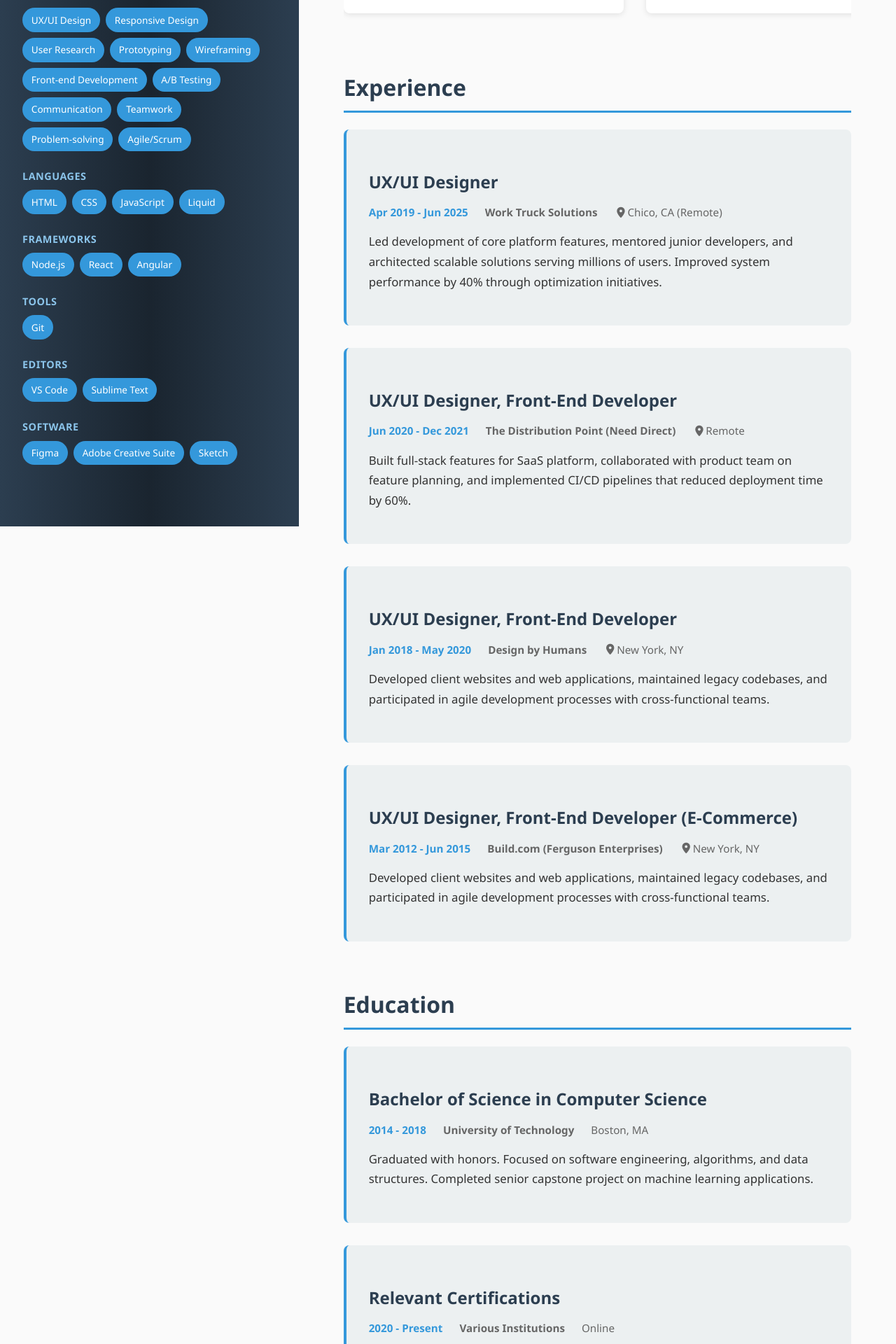
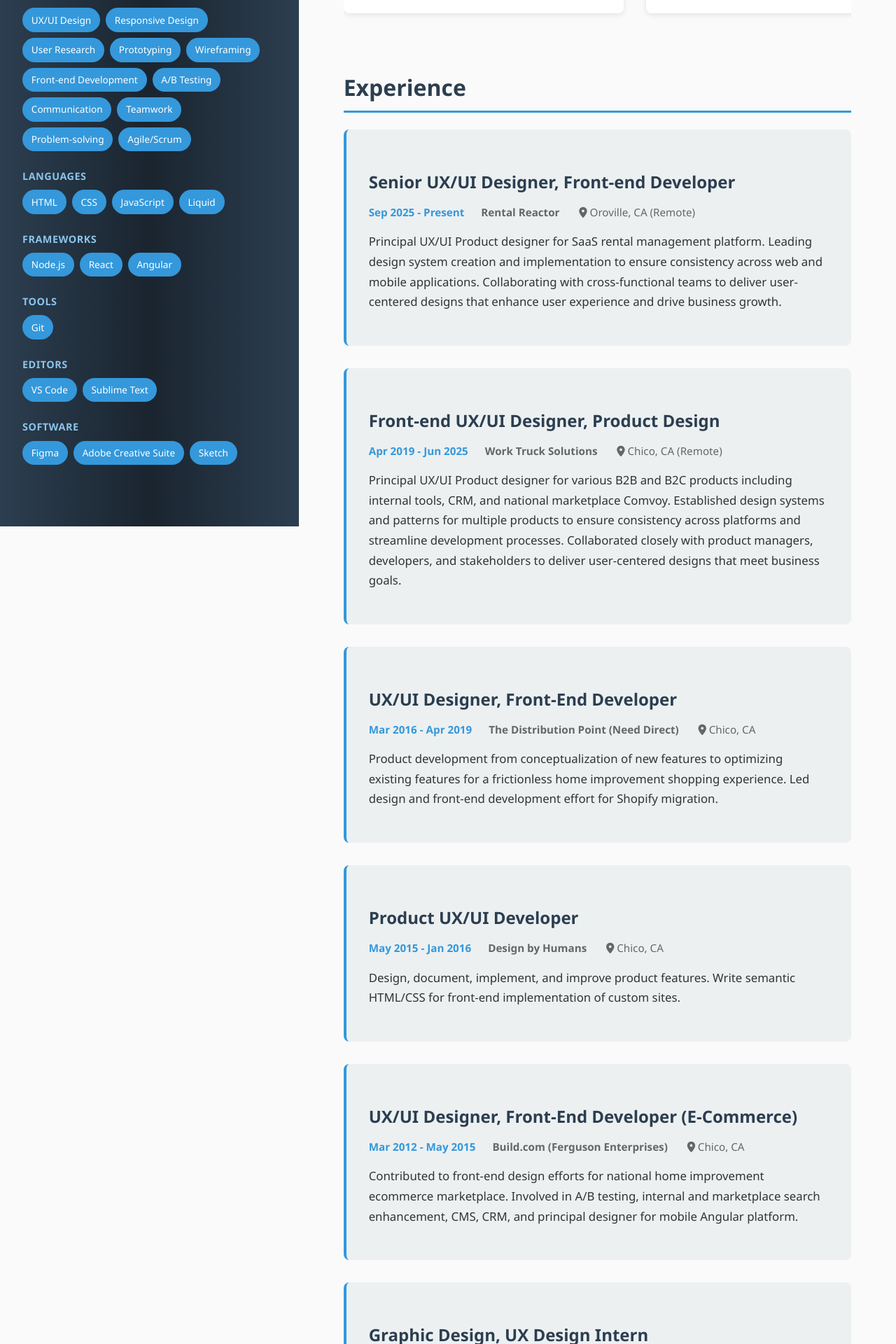
Before and after one commit to johnhirleman/my-portfolio, a Jekyll site: the page built from index.html, in a window 1280 px wide. Shown: the part 883-2803 px from the top of the page at 70% size. Built offline with Jekyll 4.4.1, drawn with Linux system fonts in a browser that asks for light colours; some of the changed text lies outside the part shown.

Commit message:
add experience and education content to index

```diff
--- a/index.html
+++ b/index.html
@@ -49,55 +49,74 @@
     <h2>Experience</h2>
 
     <div class="experience-card">
-        <h3>UX/UI Designer</h3>
+        <h3>Senior UX/UI Designer, Front-end Developer</h3>
+        <div class="experience-meta">
+            <span class="date-range">Sep 2025 - Present</span>
+            <span class="employer">Rental Reactor</span>
+            <span class="location"><i class="fas fa-location-dot"></i> Oroville, CA (Remote)</span>
+        </div>
+        <p>
+            Principal UX/UI Product designer for SaaS rental management platform.  Leading design system creation and implementation to ensure consistency across web and mobile applications.  Collaborating with cross-functional teams to deliver user-centered designs that enhance user experience and drive business growth.
+        </p>
+    </div>
+
+    <div class="experience-card">
+        <h3>Front-end UX/UI Designer, Product Design</h3>
         <div class="experience-meta">
             <span class="date-range">Apr 2019 - Jun 2025</span>
             <span class="employer">Work Truck Solutions</span>
             <span class="location"><i class="fas fa-location-dot"></i> Chico, CA (Remote)</span>
         </div>
         <p>
-            Led development of core platform features, mentored junior developers, and architected
-            scalable solutions serving millions of users. Improved system performance by 40% through
-            optimization initiatives.
+            Principal UX/UI Product designer for various B2B and B2C products including internal tools, CRM, and national marketplace Comvoy.  Established design systems and patterns for multiple products to ensure consistency across platforms and streamline development processes.  Collaborated closely with product managers, developers, and stakeholders to deliver user-centered designs that meet business goals.
         </p>
     </div>
 
     <div class="experience-card">
         <h3>UX/UI Designer, Front-End Developer</h3>
         <div class="experience-meta">
-            <span class="date-range">Jun 2020 - Dec 2021</span>
+            <span class="date-range">Mar 2016 - Apr 2019</span>
             <span class="employer">The Distribution Point (Need Direct)</span>
-            <span class="location"><i class="fas fa-location-dot"></i> Remote</span>
+            <span class="location"><i class="fas fa-location-dot"></i> Chico, CA</span>
         </div>
         <p>
-            Built full-stack features for SaaS platform, collaborated with product team on feature
-            planning, and implemented CI/CD pipelines that reduced deployment time by 60%.
+            Product development from conceptualization of new features to optimizing existing features for a frictionless home improvement shopping experience.  Led design and front-end development effort for Shopify migration.
         </p>
     </div>
 
     <div class="experience-card">
-        <h3>UX/UI Designer, Front-End Developer</h3>
+        <h3>Product UX/UI Developer</h3>
         <div class="experience-meta">
-            <span class="date-range">Jan 2018 - May 2020</span>
+            <span class="date-range">May 2015 - Jan 2016</span>
             <span class="employer">Design by Humans</span>
-            <span class="location"><i class="fas fa-location-dot"></i> New York, NY</span>
+            <span class="location"><i class="fas fa-location-dot"></i> Chico, CA</span>
         </div>
         <p>
-            Developed client websites and web applications, maintained legacy codebases, and
-            participated in agile development processes with cross-functional teams.
+            Design, document, implement, and improve product features.  Write semantic HTML/CSS for front-end implementation of custom sites.
         </p>
     </div>
 
     <div class="experience-card">
         <h3>UX/UI Designer, Front-End Developer (E-Commerce)</h3>
         <div class="experience-meta">
-            <span class="date-range">Mar 2012 - Jun 2015</span>
+            <span class="date-range">Mar 2012 - May 2015</span>
             <span class="employer">Build.com (Ferguson Enterprises)</span>
-            <span class="location"><i class="fas fa-location-dot"></i> New York, NY</span>
+            <span class="location"><i class="fas fa-location-dot"></i> Chico, CA</span>
         </div>
         <p>
-            Developed client websites and web applications, maintained legacy codebases, and
-            participated in agile development processes with cross-functional teams.
+            Contributed to front-end design efforts for national home improvement ecommerce marketplace.  Involved in A/B testing, internal and marketplace search enhancement, CMS, CRM, and principal designer for mobile Angular platform.
+        </p>
+    </div>
+
+    <div class="experience-card">
+        <h3>Graphic Design, UX Design Intern</h3>
+        <div class="experience-meta">
+            <span class="date-range">Jun 2008 - Dec 2008</span>
+            <span class="employer">Build.com (Ferguson Enterprises)</span>
+            <span class="location"><i class="fas fa-location-dot"></i> Chico, CA</span>
+        </div>
+        <p>
+            Designed graphics and layouts for various marketing campaigns, emails, and assisted in UX design projects for national home improvement ecommerce marketplace.
         </p>
     </div>
 </section>
@@ -106,28 +125,26 @@
     <h2>Education</h2>
 
     <div class="experience-card">
-        <h3>Bachelor of Science in Computer Science</h3>
+        <h3>Web Design & New Media</h3>
         <div class="experience-meta">
-            <span class="date-range">2014 - 2018</span>
-            <span class="employer">University of Technology</span>
-            <span class="location">Boston, MA</span>
+            <span class="date-range">2009 - 2012</span>
+            <span class="school">Academy of Art University</span>
+            <span class="location"><i class="fas fa-location-dot"></i> San Francisco, CA</span>
         </div>
         <p>
-            Graduated with honors. Focused on software engineering, algorithms, and data structures.
-            Completed senior capstone project on machine learning applications.
+            Studied web design and new media. Everything from formal graphic design practices to illustration, materials design, branding campaigns, motion graphics, traditional print, web and information design.
         </p>
     </div>
 
     <div class="experience-card">
-        <h3>Relevant Certifications</h3>
+        <h3>Multimedia Studies Program</h3>
         <div class="experience-meta">
-            <span class="date-range">2020 - Present</span>
-            <span class="employer">Various Institutions</span>
-            <span class="location">Online</span>
+            <span class="date-range">2004 - 2007</span>
+            <span class="school">Butte College</span>
+            <span class="location"><i class="fas fa-location-dot"></i> Oroville, CA</span>
         </div>
         <p>
-            AWS Certified Solutions Architect, Google Cloud Professional Developer,
-            Certified Kubernetes Administrator (CKA).
+            Activities and societies: STAND (Student Training And New Design).  Digital graphic design, web design, photography and illustration.
         </p>
     </div>
 </section>
```
